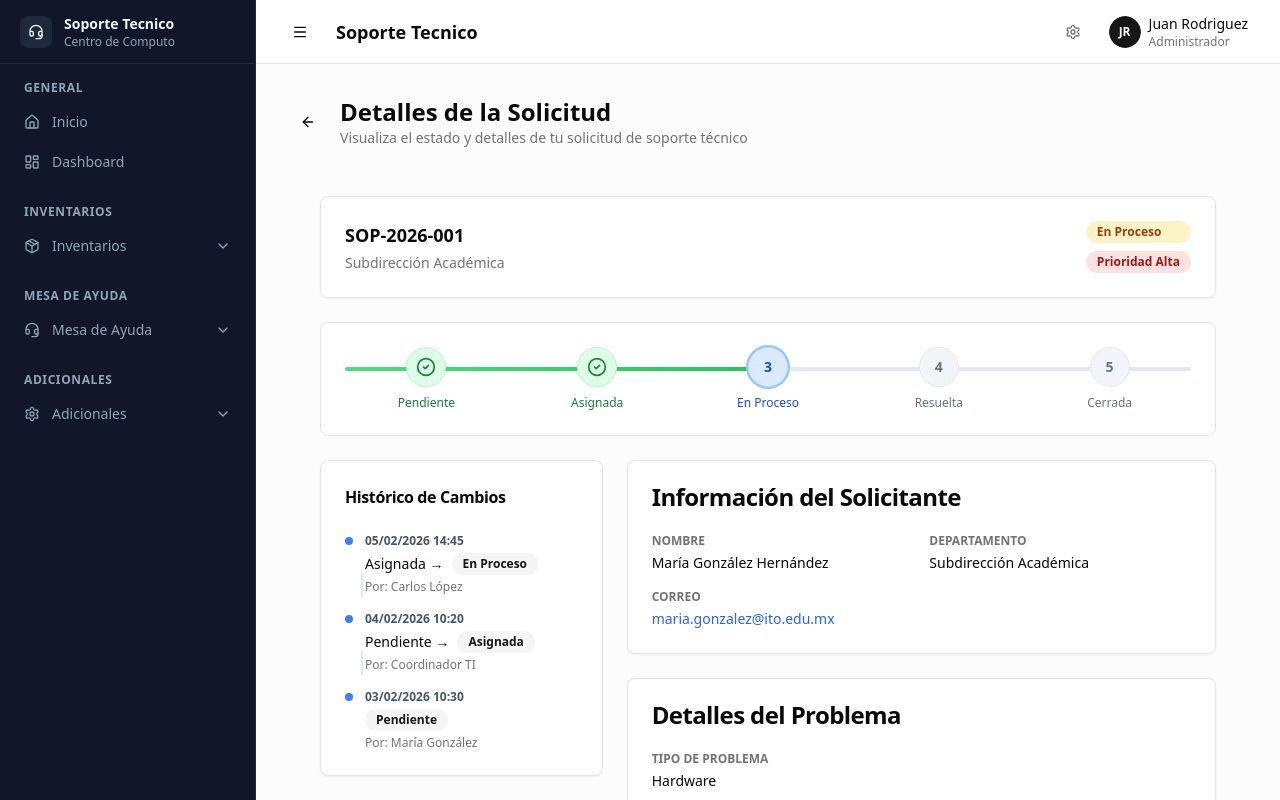
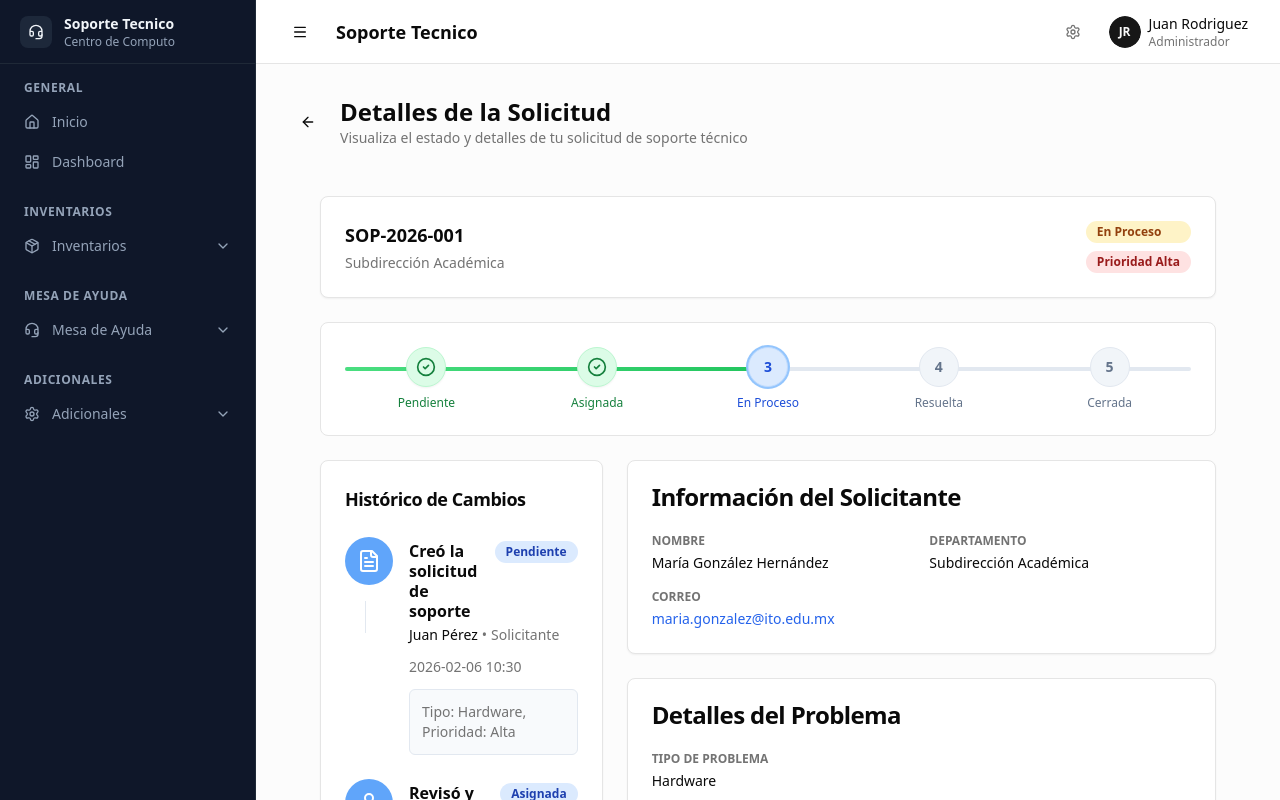
Before and after one commit to AlexDro360/v0-support-ticket-dashboard, a Next.js app: page /solicitudes/1 in a window 1280 px wide. Shown: the top 800 px of the page. Built offline with nearby package versions, Linux system fonts and the light colour scheme.

Commit message:
feat: update request detail change history view
Improve changelog data, add circular icons, status badges, and enhance visual hierarchy.

Co-authored-by: Alexis Ramirez <124798928+AlexDro360@users.noreply.github.com>

```diff
--- a/app/solicitudes/[id]/page.tsx
+++ b/app/solicitudes/[id]/page.tsx
@@ -3,7 +3,7 @@
 import React, { useState } from 'react'
 import Link from 'next/link'
 import { useRouter } from 'next/navigation'
-import { ChevronRight, ArrowLeft, AlertCircle, FileText, User, Clock } from 'lucide-react'
+import { ChevronRight, ArrowLeft, AlertCircle, FileText, User, Clock, CheckCircle2 } from 'lucide-react'
 import { Button } from '@/components/ui/button'
 import { Card, CardContent, CardHeader, CardTitle, CardDescription } from '@/components/ui/card'
 import { Badge } from '@/components/ui/badge'
@@ -42,25 +42,31 @@ const mockTicket = {
   ],
   expediente: [
     {
-      fecha: '05/02/2026 14:45',
-      quien: 'Carlos López',
-      estadoAnterior: 'Asignada',
-      estadoNuevo: 'En Proceso',
-      justificacion: null,
+      fecha: '2026-02-06 10:30',
+      quien: 'Juan Pérez',
+      rol: 'Solicitante',
+      accion: 'Creó la solicitud de soporte',
+      estado: 'Pendiente',
+      icono: 'documento',
+      detalles: 'Tipo: Hardware, Prioridad: Alta',
     },
     {
-      fecha: '04/02/2026 10:20',
+      fecha: '2026-02-06 10:45',
       quien: 'Coordinador TI',
-      estadoAnterior: 'Pendiente',
-      estadoNuevo: 'Asignada',
-      justificacion: null,
+      rol: 'Administrador',
+      accion: 'Revisó y canalizó la solicitud',
+      estado: 'Asignada',
+      icono: 'usuario',
+      detalles: 'La solicitud fue validada y aprobada para procesamiento',
     },
     {
-      fecha: '03/02/2026 10:30',
-      quien: 'María González',
-      estadoAnterior: null,
-      estadoNuevo: 'Pendiente',
-      justificacion: null,
+      fecha: '2026-02-06 11:00',
+      quien: 'Carlos López',
+      rol: 'Técnico',
+      accion: 'Inició el procesamiento',
+      estado: 'En Proceso',
+      icono: 'reloj',
+      detalles: 'Equipo asignado: INV-ITO-001, Diagnóstico inicial realizado',
     },
   ],
 }
@@ -145,75 +151,85 @@ const TicketDetailPage = ({ params }: { params: { id: string } }) => {
           <div className="grid gap-6 lg:grid-cols-3">
             {/* Left Column - Sidebar */}
             <div className="lg:col-span-1">
-              <Card className="sticky top-4">
+              <Card>
                 <CardHeader>
-                  <CardTitle className="text-base">Histórico de Cambios</CardTitle>
+                  <CardTitle className="text-lg">Histórico de Cambios</CardTitle>
                 </CardHeader>
                 <CardContent>
-                  <div className="space-y-4">
+                  <div className="space-y-0">
                     {ticket.expediente.map((evento, idx) => {
-                      const isExceptional = evento.estadoNuevo === 'Pausa' || evento.estadoNuevo === 'Rechazada'
                       const isLastItem = idx === ticket.expediente.length - 1
 
+                      // Get icon based on type
+                      const getIcon = () => {
+                        if (evento.icono === 'documento') {
+                          return <FileText className="h-6 w-6 text-white" />
+                        } else if (evento.icono === 'usuario') {
+                          return <User className="h-6 w-6 text-white" />
+                        } else if (evento.icono === 'reloj') {
+                          return <Clock className="h-6 w-6 text-white" />
+                        }
+                      }
+
+                      // Get icon background color
+                      const getIconBgColor = () => {
+                        if (evento.icono === 'documento') {
+                          return 'bg-blue-400'
+                        } else if (evento.icono === 'usuario') {
+                          return 'bg-blue-400'
+                        } else if (evento.icono === 'reloj') {
+                          return 'bg-amber-400'
+                        }
+                      }
+
+                      // Get state badge color
+                      const getStateBadgeColor = () => {
+                        const colorMap: { [key: string]: string } = {
+                          'Pendiente': 'bg-blue-100 text-blue-800',
+                          'Asignada': 'bg-blue-100 text-blue-800',
+                          'En Proceso': 'bg-amber-100 text-amber-800',
+                          'Resuelto': 'bg-green-100 text-green-800',
+                        }
+                        return colorMap[evento.estado] || 'bg-slate-100 text-slate-800'
+                      }
+
                       return (
-                        <div key={idx} className="relative">
-                          {/* Timeline connector line */}
+                        <div key={idx} className={`flex gap-4 pb-6 ${!isLastItem ? 'relative' : ''}`}>
+                          {/* Timeline line */}
                           {!isLastItem && (
-                            <div className="absolute left-4 top-10 h-6 w-0.5 bg-slate-200" />
+                            <div className="absolute left-5 top-16 h-8 w-px bg-slate-200" />
                           )}
 
-                          {/* Timeline item */}
-                          <div className="flex gap-3">
-                            {/* Timeline dot */}
-                            <div className={`flex-shrink-0 mt-1 h-2 w-2 rounded-full ${
-                              isExceptional
-                                ? 'bg-red-500'
-                                : 'bg-blue-500'
-                            }`} />
+                          {/* Icon circle */}
+                          <div className={`flex-shrink-0 h-12 w-12 rounded-full ${getIconBgColor()} flex items-center justify-center`}>
+                            {getIcon()}
+                          </div>
 
-                            {/* Content */}
-                            <div className="flex-1 min-w-0">
-                              <p className="text-xs font-semibold text-slate-600">{evento.fecha}</p>
+                          {/* Content */}
+                          <div className="flex-1 pt-1">
+                            <div className="flex items-start justify-between gap-4 mb-1">
+                              <h3 className="text-base font-semibold text-foreground leading-tight">
+                                {evento.accion}
+                              </h3>
+                              <Badge className={getStateBadgeColor()}>
+                                {evento.estado}
+                              </Badge>
+                            </div>
 
-                              <div className="mt-1 space-y-1">
-                                <div className="flex items-center gap-2 flex-wrap">
-                                  {evento.estadoAnterior && (
-                                    <span className="text-sm font-medium text-foreground">
-                                      {evento.estadoAnterior} →
-                                    </span>
-                                  )}
-                                  <Badge variant="secondary" className={`${
-                                    evento.estadoNuevo === 'Pausa' && 'bg-orange-100 text-orange-800'
-                                  } ${
-                                    evento.estadoNuevo === 'Rechazada' && 'bg-red-100 text-red-800'
-                                  }`}>
-                                    {evento.estadoNuevo}
-                                  </Badge>
-                                </div>
-                                <p className="text-xs text-muted-foreground">Por: {evento.quien}</p>
-                              </div>
+                            <p className="text-sm text-muted-foreground mb-3">
+                              <span className="font-medium text-foreground">{evento.quien}</span>
+                              <span className="mx-1">•</span>
+                              <span>{evento.rol}</span>
+                            </p>
 
-                              {/* Justification block for Pausa or Rechazada */}
-                              {isExceptional && evento.justificacion && (
-                                <div className={`mt-3 p-3 rounded-lg border-l-4 flex gap-2 ${
-                                  evento.estadoNuevo === 'Pausa'
-                                    ? 'bg-orange-50 border-orange-400'
-                                    : 'bg-red-50 border-red-400'
-                                }`}>
-                                  <AlertCircle className={`h-4 w-4 flex-shrink-0 mt-0.5 ${
-                                    evento.estadoNuevo === 'Pausa'
-                                      ? 'text-orange-600'
-                                      : 'text-red-600'
-                                  }`} />
-                                  <p className={`text-xs ${
-                                    evento.estadoNuevo === 'Pausa'
-                                      ? 'text-orange-900'
-                                      : 'text-red-900'
-                                  }`}>
-                                    {evento.justificacion}
-                                  </p>
-                                </div>
-                              )}
+                            <p className="text-sm text-muted-foreground mb-2">
+                              {evento.fecha}
+                            </p>
+
+                            <div className="bg-slate-50 rounded-md p-3 border border-slate-200 mt-3">
+                              <p className="text-sm text-muted-foreground">
+                                {evento.detalles}
+                              </p>
                             </div>
                           </div>
                         </div>
```
